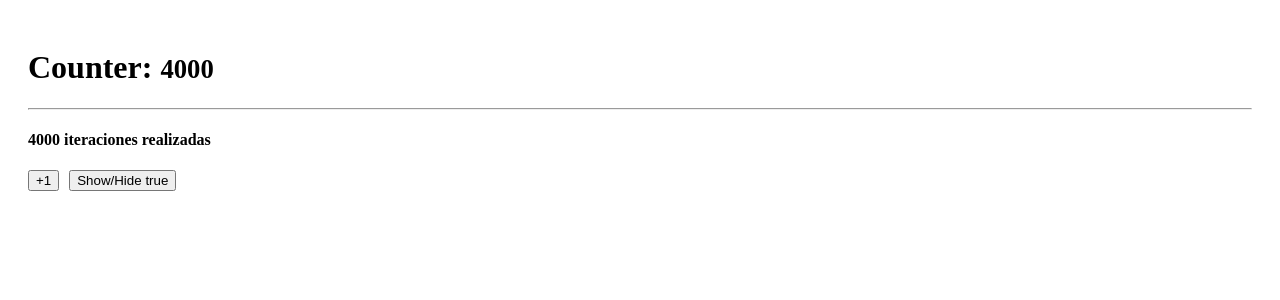
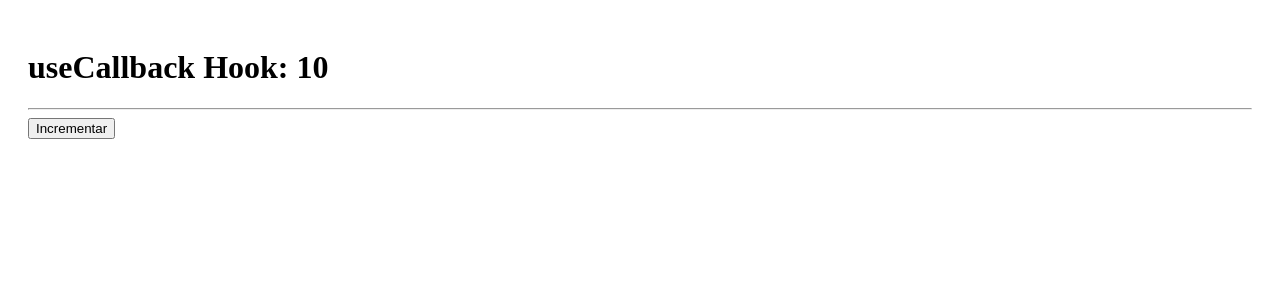
Before and after one commit to KandeSoto/react-hooks, a React app: page / in a window 1280 px wide. Shown: the top 300 px of the page. Built offline with nearby package versions, Linux system fonts and the light colour scheme; the HTML template or start-up script is replaced by a standard one.

Commit message:
useCallback

```diff
--- /dev/null
+++ b/src/06-memos/CallbackHook.jsx
@@ -0,0 +1,30 @@
+import { useCallback, useState } from "react"
+import ShowIncrement from "./ShowIncrement";
+
+
+export const CallbackHook = () => {
+
+  const [counter, setCounter] = useState(10);
+
+  const incrementFather = useCallback(
+    () => {
+      setCounter( (value) => value + 1);
+    },
+    [],
+  )
+
+
+  // const incrementFather = () => {
+  //   setCounter( counter + 1 );
+  // }
+
+  return (
+    <>
+     <h1>useCallback Hook: { counter }</h1>
+     <hr/>
+
+
+     <ShowIncrement increment={ incrementFather } />
+    </>
+  )
+}
--- /dev/null
+++ b/src/06-memos/ShowIncrement.jsx
@@ -0,0 +1,20 @@
+import { memo } from "react";
+
+
+const ShowIncrement = ({ increment }) => {
+
+  console.log('me volvi a rendirezar');
+
+  return (
+    <button
+      className="btn btn-primary"
+      onClick={() => {
+        increment()
+      }}
+    >
+      Incrementar
+    </button>
+  )
+}
+
+export default memo(ShowIncrement);
--- a/src/main.jsx
+++ b/src/main.jsx
@@ -1,6 +1,7 @@
 import { StrictMode } from 'react';
 import { createRoot } from 'react-dom/client';
-import { MemoHook } from './06-memos/MemoHook';
+import { CallbackHook } from './06-memos/CallbackHook';
+// import { MemoHook } from './06-memos/MemoHook';
 // import { Memorize } from './06-memos/Memorize';
 // import { Layaout } from './05-useLayaoutEffect/Layaout';
 // import { FocusScreen } from './04-useRef/FocusScreen';
@@ -15,6 +16,6 @@ import './index.css'
 
 createRoot(document.getElementById('root')).render(
   <StrictMode>
-    <MemoHook />
+    <CallbackHook />
   </StrictMode>
 )
```
